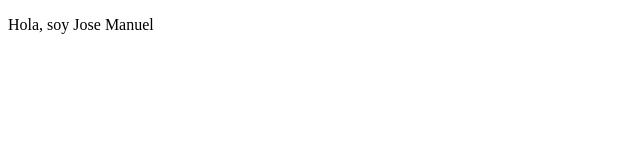
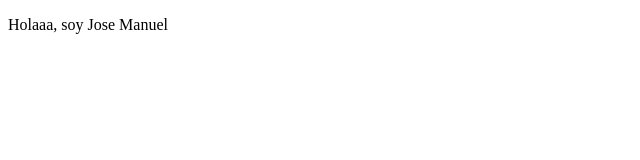
Before and after one commit to josemnr/test, a plain HTML site: page index.html in a window 1280 px wide. Shown: the full height of the page, 0-640 px from the left. Drawn offline with Linux system fonts and the light colour scheme.

Commit message:
Modificando3 index.html

```diff
--- a/index.html
+++ b/index.html
@@ -7,7 +7,7 @@
 </head>
 <body>
     <p>
-        Hola, soy Jose Manuel
+        Holaaa, soy Jose Manuel
     </p>
 
 </body>
```
